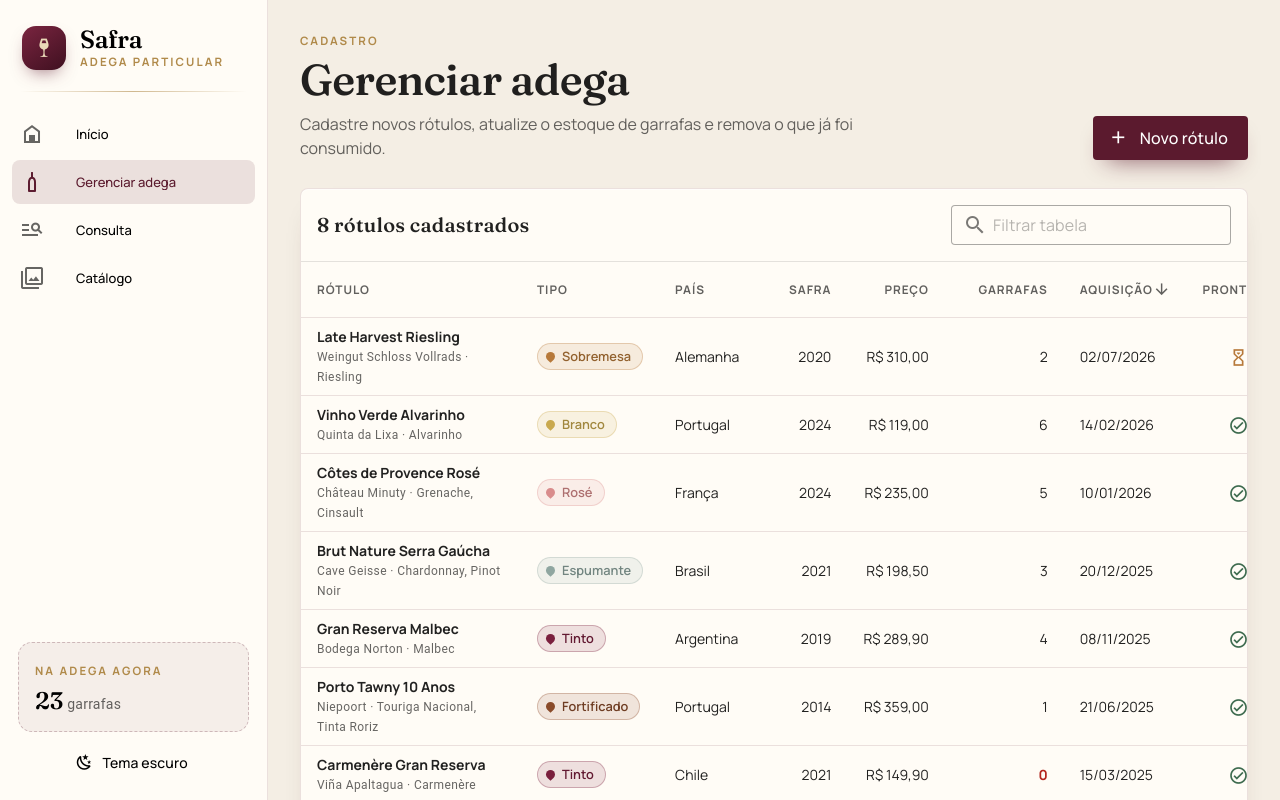
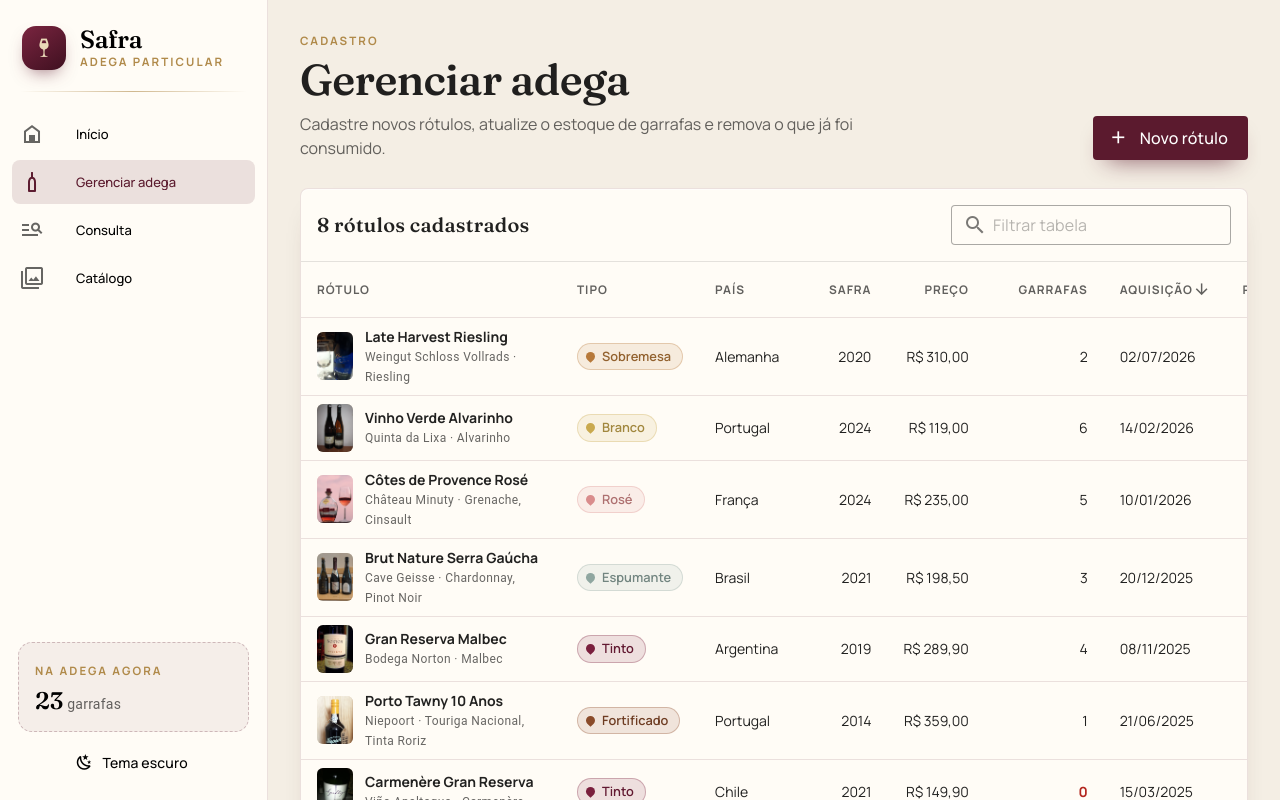
Before and after one commit to Maycon-Nacional/safra-adega, a Vue app: page /adega in a window 1280 px wide. Shown: the top 800 px of the page. Built offline with nearby package versions, Linux system fonts and the light colour scheme.

Commit message:
Exibe miniaturas das fotos na adega e na consulta

```diff
--- a/src/components/CartaoVinho.vue
+++ b/src/components/CartaoVinho.vue
@@ -3,6 +3,7 @@ import type { Vinho } from '@/types/vinho'
 import { COR_TIPO } from '@/types/vinho'
 import { formatarData, formatarMoeda, simNao } from '@/utils/formato'
 import SeloTipo from './SeloTipo.vue'
+import FotoVinho from './FotoVinho.vue'
 
 defineProps<{ vinho: Vinho }>()
 </script>
@@ -14,8 +15,13 @@ defineProps<{ vinho: Vinho }>()
       <span class="safra titulo-serifa">{{ vinho.safra }}</span>
     </div>
 
-    <h3 class="titulo-serifa rotulo">{{ vinho.rotulo }}</h3>
-    <div class="produtor">{{ vinho.produtor }}</div>
+    <div class="cabeca">
+      <FotoVinho :imagem="vinho.imagem" :tipo="vinho.tipo" :alt="vinho.rotulo" class="miniatura" />
+      <div>
+        <h3 class="titulo-serifa rotulo">{{ vinho.rotulo }}</h3>
+        <div class="produtor">{{ vinho.produtor }}</div>
+      </div>
+    </div>
 
     <dl class="dados">
       <div>
@@ -101,10 +107,21 @@ defineProps<{ vinho: Vinho }>()
 .cartao:hover .safra {
   color: var(--cor);
 }
+.cabeca {
+  display: flex;
+  align-items: center;
+  gap: 14px;
+  margin-top: 14px;
+}
+.miniatura {
+  width: 54px;
+  flex-shrink: 0;
+  border-radius: 8px;
+  box-shadow: 0 8px 16px -10px rgba(60, 20, 30, 0.6);
+}
 .rotulo {
   font-size: 1.3rem;
   line-height: 1.2;
-  margin-top: 14px;
 }
 .produtor {
   color: rgba(var(--v-theme-on-surface), 0.6);
--- a/src/views/AdegaView.vue
+++ b/src/views/AdegaView.vue
@@ -8,6 +8,7 @@ import CabecalhoPagina from '@/components/CabecalhoPagina.vue'
 import VinhoFormulario from '@/components/VinhoFormulario.vue'
 import ConfirmarExclusao from '@/components/ConfirmarExclusao.vue'
 import SeloTipo from '@/components/SeloTipo.vue'
+import FotoVinho from '@/components/FotoVinho.vue'
 
 const busca = ref('')
 const formularioAberto = ref(false)
@@ -16,7 +17,7 @@ const confirmacaoAberta = ref(false)
 const paraExcluir = ref<Vinho | null>(null)
 
 const cabecalhos = [
-  { title: 'Rótulo', key: 'rotulo', minWidth: 220 },
+  { title: 'Rótulo', key: 'rotulo', minWidth: 260 },
   { title: 'Tipo', key: 'tipo' },
   { title: 'País', key: 'pais' },
   { title: 'Safra', key: 'safra', align: 'end' as const },
@@ -48,8 +49,8 @@ function salvar(dados: VinhoSemId, id: number | null) {
       avisar(`Alterações em “${dados.rotulo}” salvas.`)
     }
     formularioAberto.value = false
-  } catch {
-    avisar('Não foi possível salvar. Verifique o armazenamento do navegador.', 'erro')
+  } catch (erro) {
+    avisar(erro instanceof Error ? erro.message : 'Não foi possível salvar o registro.', 'erro')
   }
 }
 
@@ -119,9 +120,12 @@ function confirmarExclusao() {
         :mobile-breakpoint="'sm'"
       >
         <template #item.rotulo="{ item }">
-          <div class="py-2">
-            <div class="font-weight-bold">{{ item.rotulo }}</div>
-            <div class="text-caption text-medium-emphasis">{{ item.produtor }} · {{ item.uva }}</div>
+          <div class="d-flex align-center ga-3 py-2">
+            <FotoVinho :imagem="item.imagem" :tipo="item.tipo" class="miniatura" />
+            <div>
+              <div class="font-weight-bold">{{ item.rotulo }}</div>
+              <div class="text-caption text-medium-emphasis">{{ item.produtor }} · {{ item.uva }}</div>
+            </div>
           </div>
         </template>
         <template #item.tipo="{ item }">
@@ -183,6 +187,11 @@ function confirmarExclusao() {
 </template>
 
 <style scoped>
+.miniatura {
+  width: 36px;
+  flex-shrink: 0;
+  border-radius: 6px;
+}
 .campo-busca {
   max-width: 280px;
   min-width: 200px;
--- a/src/views/ConsultaView.vue
+++ b/src/views/ConsultaView.vue
@@ -10,6 +10,7 @@ import BarraFiltros from '@/components/BarraFiltros.vue'
 import CartaoVinho from '@/components/CartaoVinho.vue'
 import SeloTipo from '@/components/SeloTipo.vue'
 import ContadorAnimado from '@/components/ContadorAnimado.vue'
+import FotoVinho from '@/components/FotoVinho.vue'
 
 const route = useRoute()
 const router = useRouter()
@@ -182,7 +183,12 @@ const cabecalhos = [
           items-per-page-text="Itens por página"
           :mobile-breakpoint="'sm'"
         >
-          <template #item.rotulo="{ item }"><strong>{{ item.rotulo }}</strong></template>
+          <template #item.rotulo="{ item }">
+            <div class="d-flex align-center ga-3 py-2">
+              <FotoVinho :imagem="item.imagem" :tipo="item.tipo" class="miniatura" />
+              <strong>{{ item.rotulo }}</strong>
+            </div>
+          </template>
           <template #item.tipo="{ item }"><SeloTipo :tipo="item.tipo" /></template>
           <template #item.preco="{ item }">{{ formatarMoeda(item.preco) }}</template>
           <template #item.dataAquisicao="{ item }">{{ formatarData(item.dataAquisicao) }}</template>
@@ -206,6 +212,11 @@ const cabecalhos = [
 </template>
 
 <style scoped>
+.miniatura {
+  width: 32px;
+  flex-shrink: 0;
+  border-radius: 6px;
+}
 .barra-resultados {
   display: flex;
   justify-content: space-between;
```
